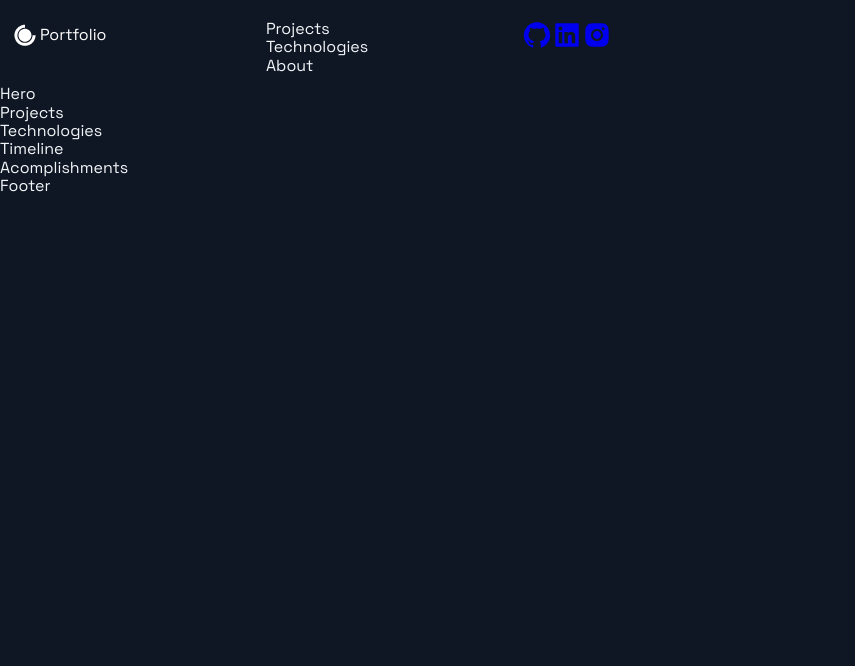
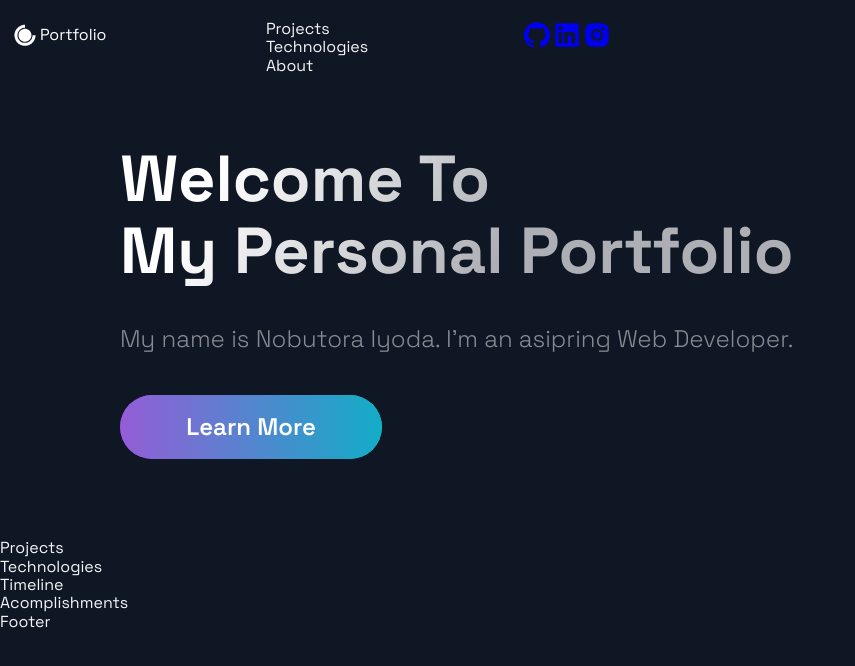
Before and after one commit to Noby1Kenobi/portfolio-website, a Next.js app: page / in a window 1280 px wide. Shown: the top 666 px of the page, without its empty margins (0-855 px from the left). Built offline with nearby package versions, Linux system fonts and the light colour scheme.

Commit message:
Populate hero component

```diff
--- a/src/components/Hero/Hero.js
+++ b/src/components/Hero/Hero.js
@@ -4,10 +4,19 @@
 import Button from '../../styles/GlobalComponents/Button';
 import { LeftSection } from './HeroStyles';
 
-const Hero = (props) => (
-  <div>
-    Hero
-  </div>
+const Hero = () => (
+  <Section row nopadding>
+    <LeftSection>
+      <SectionTitle main center>
+        Welcome To <br />
+        My Personal Portfolio
+      </SectionTitle>
+      <SectionText>
+        My name is Nobutora Iyoda. I'm an asipring Web Developer.
+      </SectionText>
+      <Button onClick={() => window.location = 'https://google.com'}>Learn More</Button>
+    </LeftSection>
+  </Section>
 );
 
 export default Hero;
```
